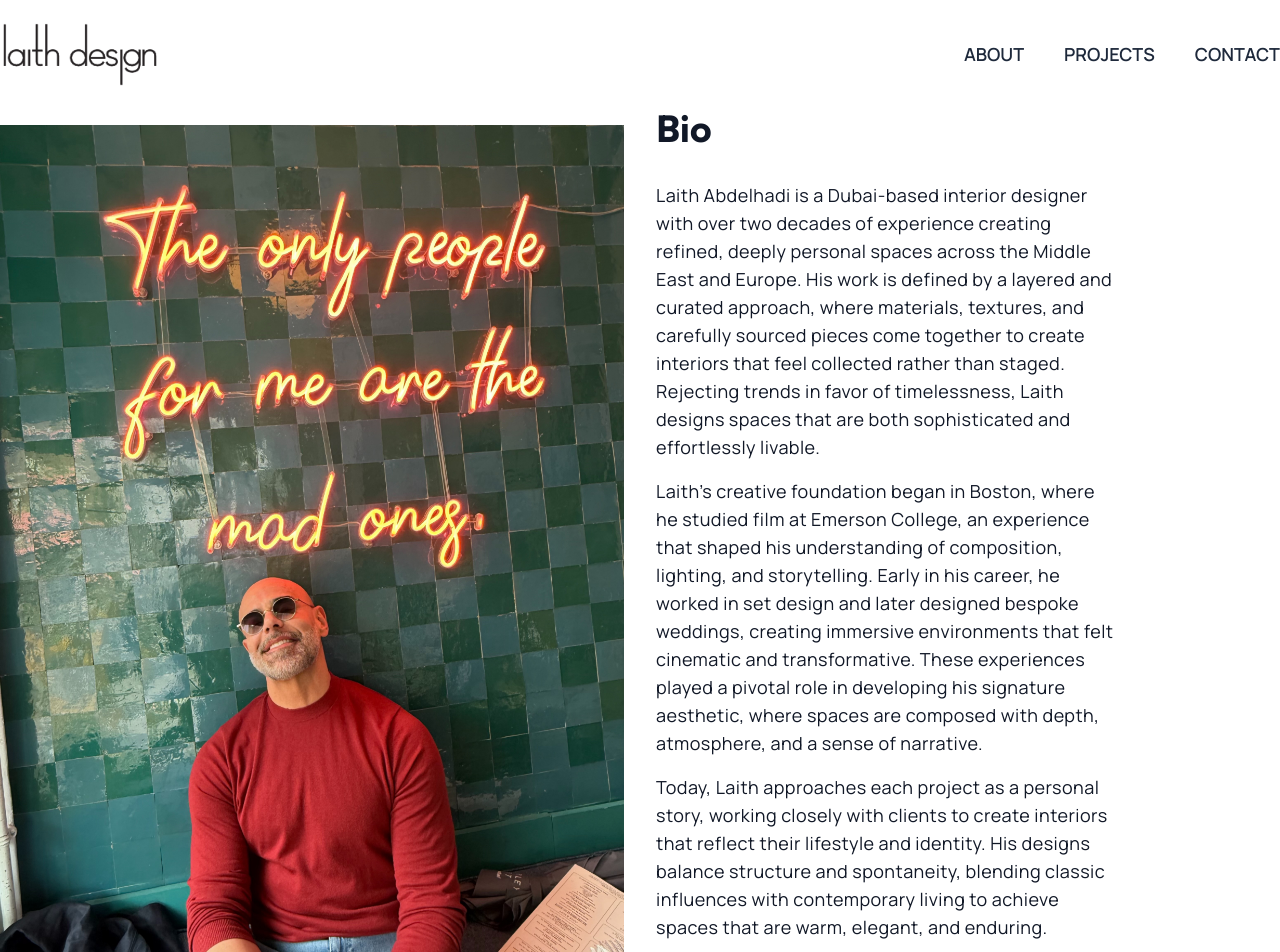
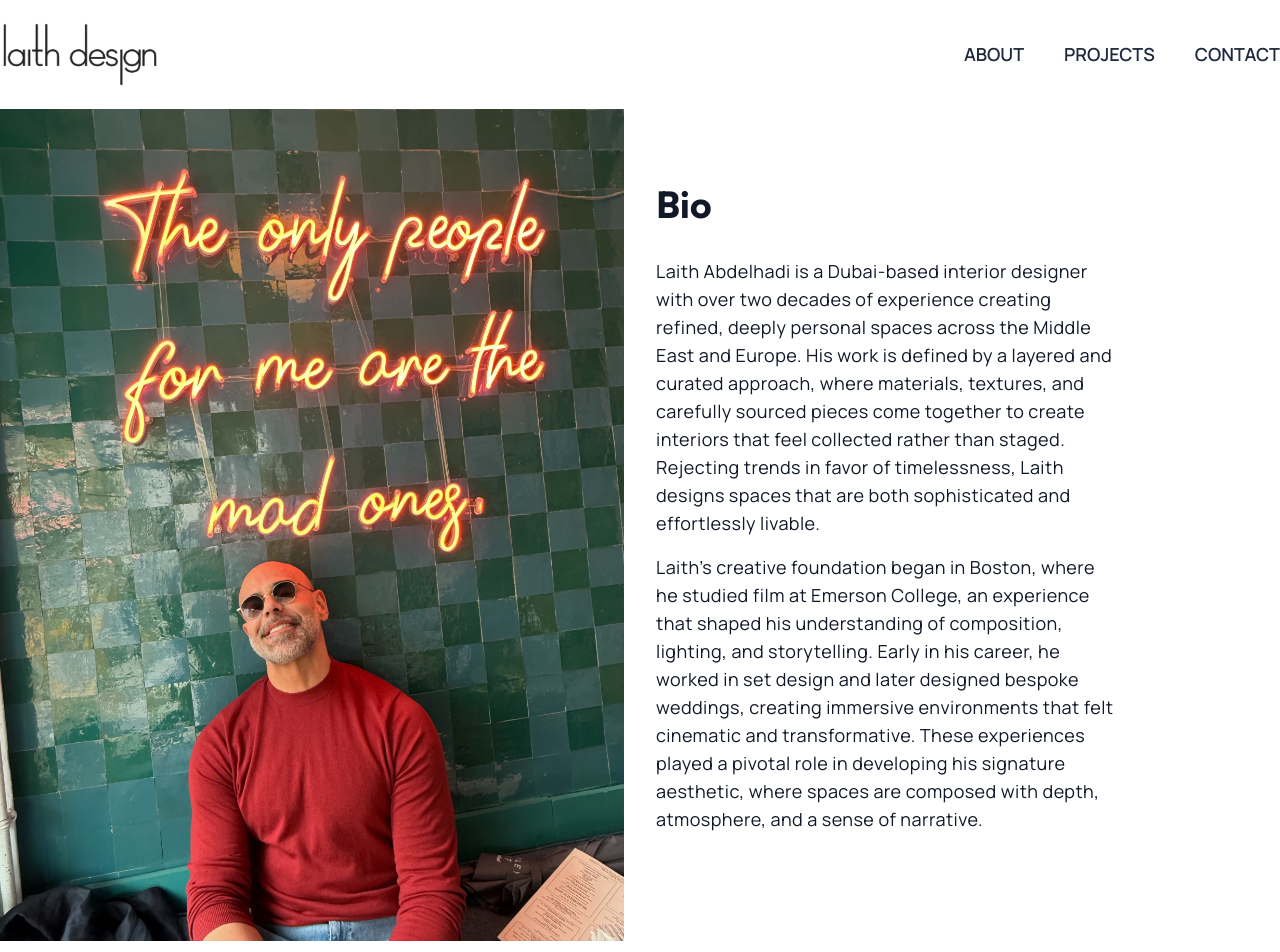
Before and after one commit to saadkhaan/lah, a Next.js app: page /bio in a window 1280 px wide. Shown: the top 952 px of the page. Built offline with nearby package versions, Linux system fonts and the light colour scheme.

Commit message:
bio updated

```diff
--- a/app/bio/page.js
+++ b/app/bio/page.js
@@ -38,13 +38,13 @@ export default function page() {
             aesthetic, where spaces are composed with depth, atmosphere, and a
             sense of narrative.
           </p>
-          <p className="text-gray-900 text-lg mt-4">
+          {/* <p className="text-gray-900 text-lg mt-4">
             Today, Laith approaches each project as a personal story, working
             closely with clients to create interiors that reflect their
             lifestyle and identity. His designs balance structure and
             spontaneity, blending classic influences with contemporary living to
             achieve spaces that are warm, elegant, and enduring.
-          </p>
+          </p> */}
         </div>
       </div>
     </div>
```
